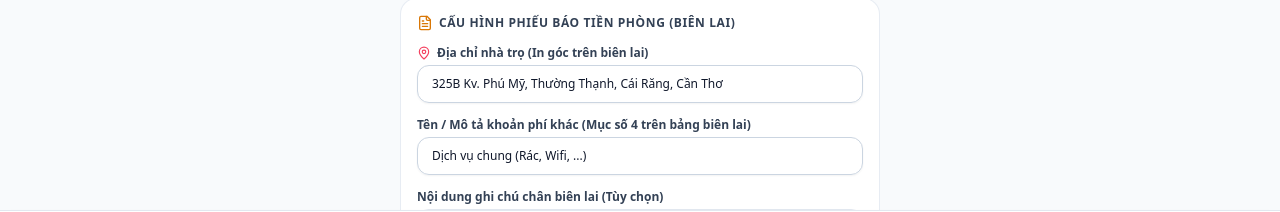
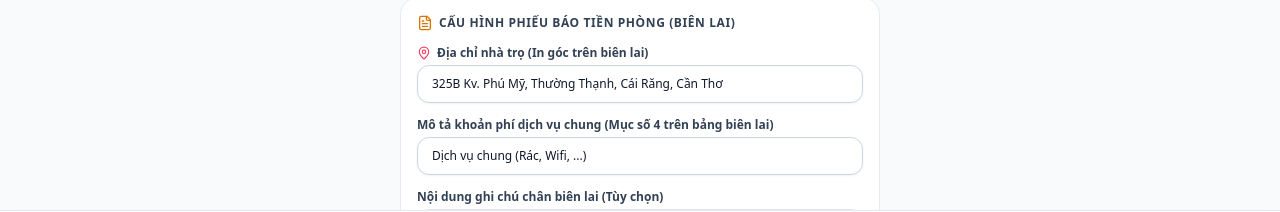
Before and after one commit to KhangLama/quan-ly-tro, a Next.js app: page /settings in a window 1280 px wide. Shown: the part 525-737 px from the top of the page. Built offline with nearby package versions, Linux system fonts and the light colour scheme; no server answers.

Commit message:
fix(sync): synchronize service description across receipt, invoice calculator, and settings

```diff
--- a/src/components/invoices/InvoiceCalculator.tsx
+++ b/src/components/invoices/InvoiceCalculator.tsx
@@ -479,7 +479,7 @@ export function InvoiceCalculator({ initialRoomId }: InvoiceCalculatorProps) {
           <div className="flex items-center justify-between text-slate-600">
             <span className="flex items-center gap-1.5">
               <Shield className="w-3.5 h-3.5 text-emerald-500" />
-              Phí dịch vụ chung (Wifi, Rác, Vệ sinh):
+              {formData?.settings?.service_description || "Phí dịch vụ chung"}:
             </span>
             <span className="font-semibold text-slate-900">
               {formatVND(calculation.servicePrice)}đ
--- a/src/components/invoices/ReceiptModal.tsx
+++ b/src/components/invoices/ReceiptModal.tsx
@@ -331,7 +331,7 @@ export function ReceiptModal({ isOpen, onClose, data }: ReceiptModalProps) {
 
                 {/* 4. Service */}
                 <tr>
-                  <td className="border-r border-black p-1.5 font-medium">4- Phí khác</td>
+                  <td className="border-r border-black p-1.5 font-medium">4- Tiền dịch vụ</td>
                   <td className="border-r border-black p-1.5 text-[11px] text-slate-600">
                     {data.serviceDescription || "Dịch vụ chung (Rác, Wifi, ...)"}
                   </td>
--- a/src/components/settings/SettingsForm.tsx
+++ b/src/components/settings/SettingsForm.tsx
@@ -207,7 +207,7 @@ export function SettingsForm() {
         {/* Service Name / Description */}
         <div>
           <label className="block text-xs font-semibold text-slate-700 mb-1">
-            Tên / Mô tả khoản phí khác (Mục số 4 trên bảng biên lai)
+            Mô tả khoản phí dịch vụ chung (Mục số 4 trên bảng biên lai)
           </label>
           <Input
             value={serviceDescription}
```
